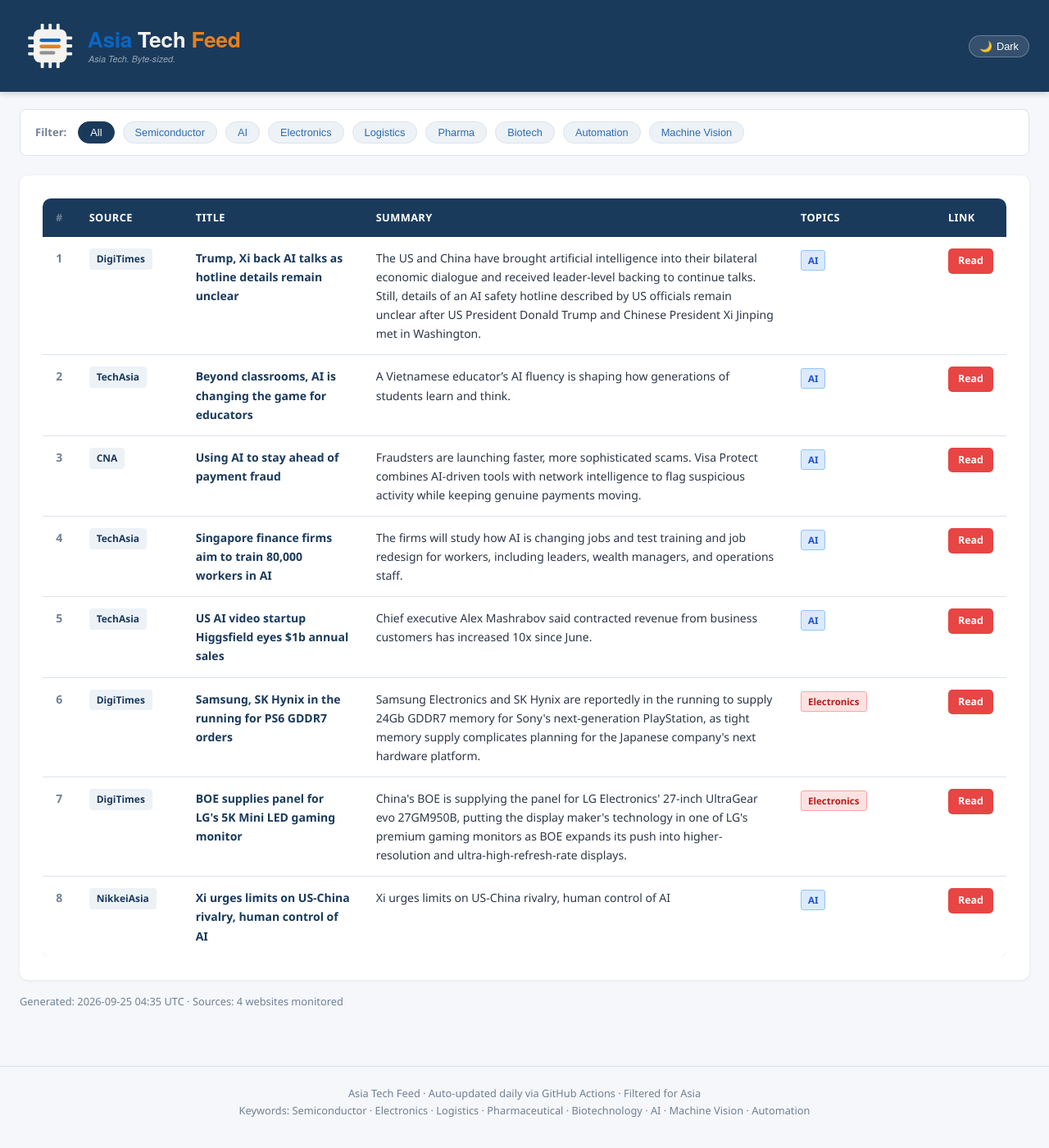
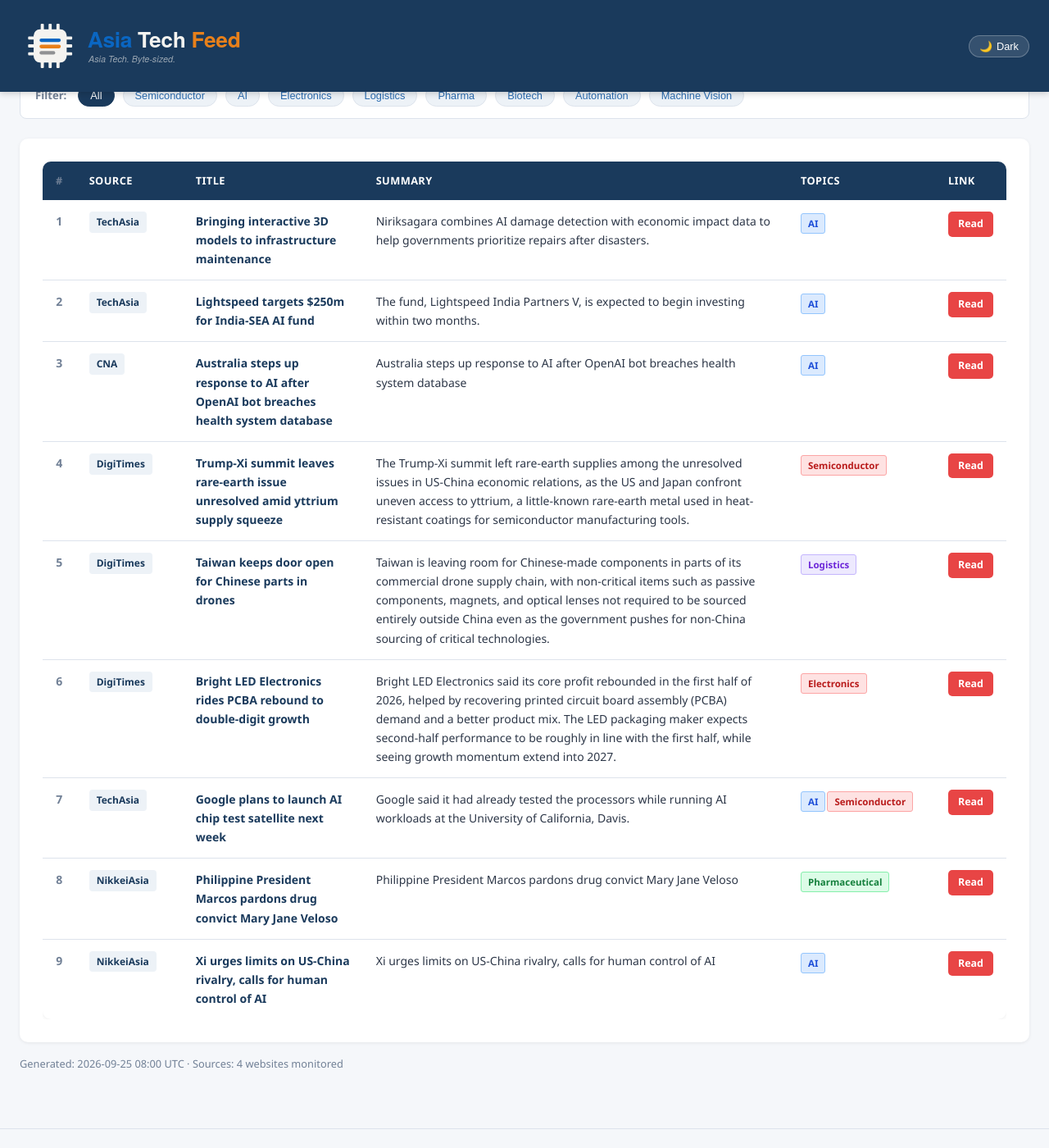
Before and after one commit to asiatechfeed/Asia-Tech-Feed, a Jekyll site: the page built from _posts/2026-09-25-asia-tech-news-digest.md, in a window 1280 px wide and 1400 px high, scrolled down 633 px. Shown: the whole window at 82% size. Built offline with Jekyll 4.4.1, drawn with Linux system fonts in a browser that asks for light colours; a script that is not in the unit is left out; some of the changed text lies outside the part shown.

Commit message:
📰 News digest 2026-09-25 (9 articles)

```diff
--- a/_posts/2026-09-25-asia-tech-news-digest.md
+++ b/_posts/2026-09-25-asia-tech-news-digest.md
@@ -1,16 +1,16 @@
 ---
 layout: post
 title: "Asia Tech News Digest - September 25, 2026"
-date: 2026-09-25 12:35:32 +0800
-articles_count: 8
+date: 2026-09-25 16:00:45 +0800
+articles_count: 9
 sources_count: 4
 sources: ["CNA", "DigiTimes", "NikkeiAsia", "TechAsia"]
 csv_file: /assets/data/news-2026-09-25.tsv
-featured_title: "Trump, Xi back AI talks as hotline details remain unclear"
-featured_url: "https://www.digitimes.com/news/a20260925VL200/technology-shenzhen-communications.html"
-featured_source: "DigiTimes"
-featured_summary: "The US and China have brought artificial intelligence into their bilateral economic dialogue and received leader-level backing to continue talks. Still, details of an AI safety hotline described by US officials remain unclear after US President Donald Trump and Chinese President Xi Jinping met in Washington."
-featured_image: "https://img.digitimes.com/newsshow/20260925vl200_files/2_b.jpg"
+featured_title: "Bringing interactive 3D models to infrastructure maintenance"
+featured_url: "https://www.techinasia.com/bringing-interactive-3d-models-infrastructure-maintenance"
+featured_source: "TechAsia"
+featured_summary: "Niriksagara combines AI damage detection with economic impact data to help governments prioritize repairs after disasters."
+featured_image: ""
 ---
 
 <table class="news-table">
@@ -27,67 +27,75 @@ featured_image: "https://img.digitimes.com/newsshow/20260925vl200_files/2_b.jpg"
 <tbody>
 <tr>
   <td class="col-num">1</td>
-  <td class="col-source"><span class="source-badge">DigiTimes</span></td>
-  <td class="col-title"><span class="article-title">Trump, Xi back AI talks as hotline details remain unclear</span></td>
-  <td class="col-summary">The US and China have brought artificial intelligence into their bilateral economic dialogue and received leader-level backing to continue talks. Still, details of an AI safety hotline described by US officials remain unclear after US President Donald Trump and Chinese President Xi Jinping met in Washington.</td>
+  <td class="col-source"><span class="source-badge">TechAsia</span></td>
+  <td class="col-title"><span class="article-title">Bringing interactive 3D models to infrastructure maintenance</span></td>
+  <td class="col-summary">Niriksagara combines AI damage detection with economic impact data to help governments prioritize repairs after disasters.</td>
   <td class="col-tags"><span class="tag ai">AI</span></td>
-  <td class="col-link"><a class="btn-link" href="https://www.digitimes.com/news/a20260925VL200/technology-shenzhen-communications.html" target="_blank" rel="noopener">Read</a></td>
+  <td class="col-link"><a class="btn-link" href="https://www.techinasia.com/bringing-interactive-3d-models-infrastructure-maintenance" target="_blank" rel="noopener">Read</a></td>
 </tr>
 <tr>
   <td class="col-num">2</td>
   <td class="col-source"><span class="source-badge">TechAsia</span></td>
-  <td class="col-title"><span class="article-title">Beyond classrooms, AI is changing the game for educators</span></td>
-  <td class="col-summary">A Vietnamese educator’s AI fluency is shaping how generations of students learn and think.</td>
+  <td class="col-title"><span class="article-title">Lightspeed targets $250m for India-SEA AI fund</span></td>
+  <td class="col-summary">The fund, Lightspeed India Partners V, is expected to begin investing within two months.</td>
   <td class="col-tags"><span class="tag ai">AI</span></td>
-  <td class="col-link"><a class="btn-link" href="https://www.techinasia.com/classrooms-ai-changing-game-educators" target="_blank" rel="noopener">Read</a></td>
+  <td class="col-link"><a class="btn-link" href="https://www.techinasia.com/lightspeed-cuts-india-fund-target-300m350m" target="_blank" rel="noopener">Read</a></td>
 </tr>
 <tr>
   <td class="col-num">3</td>
   <td class="col-source"><span class="source-badge">CNA</span></td>
-  <td class="col-title"><span class="article-title">Using AI to stay ahead of payment fraud</span></td>
-  <td class="col-summary">Fraudsters are launching faster, more sophisticated scams. Visa Protect combines AI-driven tools with network intelligence to flag suspicious activity while keeping genuine payments moving.</td>
+  <td class="col-title"><span class="article-title">Australia steps up response to AI after OpenAI bot breaches health system database</span></td>
+  <td class="col-summary">Australia steps up response to AI after OpenAI bot breaches health system database</td>
   <td class="col-tags"><span class="tag ai">AI</span></td>
-  <td class="col-link"><a class="btn-link" href="https://www.channelnewsasia.com/advertorial/using-ai-stay-ahead-payment-fraud-6385966" target="_blank" rel="noopener">Read</a></td>
+  <td class="col-link"><a class="btn-link" href="https://www.channelnewsasia.com/business/australia-steps-up-response-ai-after-openai-bot-breaches-health-system-database-6410296" target="_blank" rel="noopener">Read</a></td>
 </tr>
 <tr>
   <td class="col-num">4</td>
-  <td class="col-source"><span class="source-badge">TechAsia</span></td>
-  <td class="col-title"><span class="article-title">Singapore finance firms aim to train 80,000 workers in AI</span></td>
-  <td class="col-summary">The firms will study how AI is changing jobs and test training and job redesign for workers, including leaders, wealth managers, and operations staff.</td>
-  <td class="col-tags"><span class="tag ai">AI</span></td>
-  <td class="col-link"><a class="btn-link" href="https://www.techinasia.com/singapore-trial-tokenized-bills-2026" target="_blank" rel="noopener">Read</a></td>
+  <td class="col-source"><span class="source-badge">DigiTimes</span></td>
+  <td class="col-title"><span class="article-title">Trump-Xi summit leaves rare-earth issue unresolved amid yttrium supply squeeze</span></td>
+  <td class="col-summary">The Trump-Xi summit left rare-earth supplies among the unresolved issues in US-China economic relations, as the US and Japan confront uneven access to yttrium, a little-known rare-earth metal used in heat-resistant coatings for semiconductor manufacturing tools.</td>
+  <td class="col-tags"><span class="tag semi">Semiconductor</span></td>
+  <td class="col-link"><a class="btn-link" href="https://www.digitimes.com/news/a20260925VL202/manufacturing-materials.html" target="_blank" rel="noopener">Read</a></td>
 </tr>
 <tr>
   <td class="col-num">5</td>
-  <td class="col-source"><span class="source-badge">TechAsia</span></td>
-  <td class="col-title"><span class="article-title">US AI video startup Higgsfield eyes $1b annual sales</span></td>
-  <td class="col-summary">Chief executive Alex Mashrabov said contracted revenue from business customers has increased 10x since June.</td>
-  <td class="col-tags"><span class="tag ai">AI</span></td>
-  <td class="col-link"><a class="btn-link" href="https://www.techinasia.com/quiet-ai-video-platform-chasing-50m-sora-catches" target="_blank" rel="noopener">Read</a></td>
+  <td class="col-source"><span class="source-badge">DigiTimes</span></td>
+  <td class="col-title"><span class="article-title">Taiwan keeps door open for Chinese parts in drones</span></td>
+  <td class="col-summary">Taiwan is leaving room for Chinese-made components in parts of its commercial drone supply chain, with non-critical items such as passive components, magnets, and optical lenses not required to be sourced entirely outside China even as the government pushes for non-China sourcing of critical technologies.</td>
+  <td class="col-tags"><span class="tag logis">Logistics</span></td>
+  <td class="col-link"><a class="btn-link" href="https://www.digitimes.com/news/a20260923PD217/taiwan-moea-commercial-supply-chain-government.html" target="_blank" rel="noopener">Read</a></td>
 </tr>
 <tr>
   <td class="col-num">6</td>
   <td class="col-source"><span class="source-badge">DigiTimes</span></td>
-  <td class="col-title"><span class="article-title">Samsung, SK Hynix in the running for PS6 GDDR7 orders</span></td>
-  <td class="col-summary">Samsung Electronics and SK Hynix are reportedly in the running to supply 24Gb GDDR7 memory for Sony's next-generation PlayStation, as tight memory supply complicates planning for the Japanese company's next hardware platform.</td>
+  <td class="col-title"><span class="article-title">Bright LED Electronics rides PCBA rebound to double-digit growth</span></td>
+  <td class="col-summary">Bright LED Electronics said its core profit rebounded in the first half of 2026, helped by recovering printed circuit board assembly (PCBA) demand and a better product mix. The LED packaging maker expects second-half performance to be roughly in line with the first half, while seeing growth momentum extend into 2027.</td>
   <td class="col-tags"><span class="tag semi">Electronics</span></td>
-  <td class="col-link"><a class="btn-link" href="https://www.digitimes.com/news/a20260924VL224/samsung-sk-hynix-sony-demand-launch.html" target="_blank" rel="noopener">Read</a></td>
+  <td class="col-link"><a class="btn-link" href="https://www.digitimes.com/news/a20260923PD240/bright-led-electronics-pcba-growth-profit-2026.html" target="_blank" rel="noopener">Read</a></td>
 </tr>
 <tr>
   <td class="col-num">7</td>
-  <td class="col-source"><span class="source-badge">DigiTimes</span></td>
-  <td class="col-title"><span class="article-title">BOE supplies panel for LG's 5K Mini LED gaming monitor</span></td>
-  <td class="col-summary">China's BOE is supplying the panel for LG Electronics' 27-inch UltraGear evo 27GM950B, putting the display maker's technology in one of LG's premium gaming monitors as BOE expands its push into higher-resolution and ultra-high-refresh-rate displays.</td>
-  <td class="col-tags"><span class="tag semi">Electronics</span></td>
-  <td class="col-link"><a class="btn-link" href="https://www.digitimes.com/news/a20260924VL225/boe-panel-gaming-lg-monitor.html" target="_blank" rel="noopener">Read</a></td>
+  <td class="col-source"><span class="source-badge">TechAsia</span></td>
+  <td class="col-title"><span class="article-title">Google plans to launch AI chip test satellite next week</span></td>
+  <td class="col-summary">Google said it had already tested the processors while running AI workloads at the University of California, Davis.</td>
+  <td class="col-tags"><span class="tag ai">AI</span><span class="tag semi">Semiconductor</span></td>
+  <td class="col-link"><a class="btn-link" href="https://www.techinasia.com/google-cloud-opens-singapore-engineering-center" target="_blank" rel="noopener">Read</a></td>
 </tr>
 <tr>
   <td class="col-num">8</td>
   <td class="col-source"><span class="source-badge">NikkeiAsia</span></td>
-  <td class="col-title"><span class="article-title">Xi urges limits on US-China rivalry, human control of AI</span></td>
-  <td class="col-summary">Xi urges limits on US-China rivalry, human control of AI</td>
+  <td class="col-title"><span class="article-title">Philippine President Marcos pardons drug convict Mary Jane Veloso</span></td>
+  <td class="col-summary">Philippine President Marcos pardons drug convict Mary Jane Veloso</td>
+  <td class="col-tags"><span class="tag bio">Pharmaceutical</span></td>
+  <td class="col-link"><a class="btn-link" href="https://asia.nikkei.com/politics/philippine-president-marcos-pardons-drug-convict-mary-jane-veloso2" target="_blank" rel="noopener">Read</a></td>
+</tr>
+<tr>
+  <td class="col-num">9</td>
+  <td class="col-source"><span class="source-badge">NikkeiAsia</span></td>
+  <td class="col-title"><span class="article-title">Xi urges limits on US-China rivalry, calls for human control of AI</span></td>
+  <td class="col-summary">Xi urges limits on US-China rivalry, calls for human control of AI</td>
   <td class="col-tags"><span class="tag ai">AI</span></td>
-  <td class="col-link"><a class="btn-link" href="https://asia.nikkei.com/spotlight/trump-xi-summit/xi-urges-limits-on-us-china-rivalry-human-control-of-ai" target="_blank" rel="noopener">Read</a></td>
+  <td class="col-link"><a class="btn-link" href="https://asia.nikkei.com/spotlight/trump-xi-summit/xi-urges-limits-on-us-china-rivalry-calls-for-human-control-of-ai" target="_blank" rel="noopener">Read</a></td>
 </tr>
 </tbody>
 </table>
```
Also changed, not shown: _data/seen_urls.json (+10 -1 lines), _digest_meta.json (+16 -16 lines), assets/data/news-2026-09-25.tsv (+9 -8 lines), assets/data/search-index.json.
